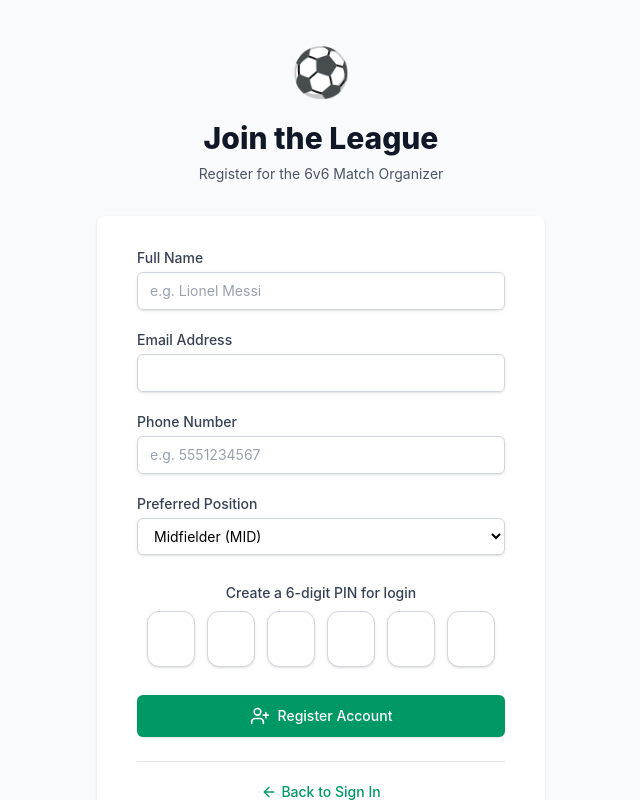
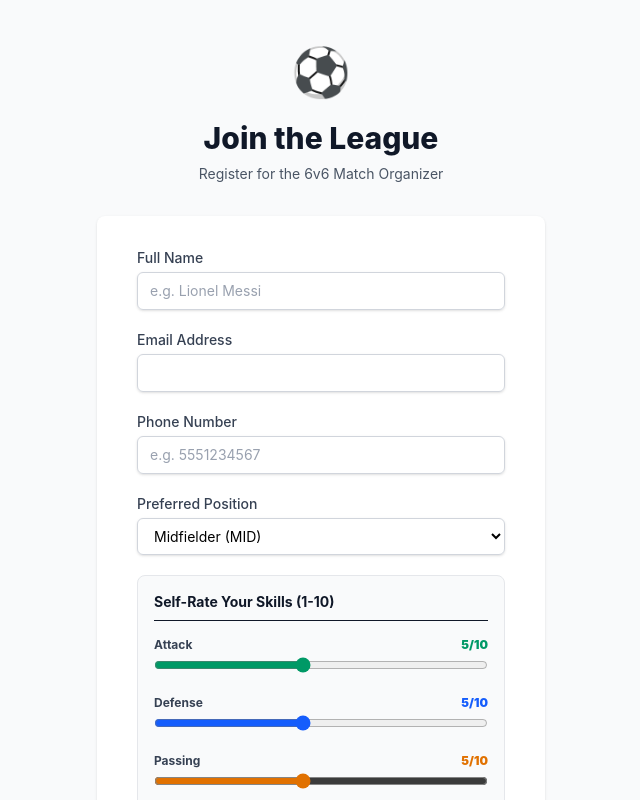
Before and after one commit to codeM1997/jpl-management, a React (Vite) app: page /join in a window 1280 px wide. Shown: the top 800 px of the page, without its empty margins (319-959 px from the left). Built offline with nearby package versions, Linux system fonts and the light colour scheme; no server answers.

Commit message:
Add passing and gk ratings, and allow admin to edit player names

```diff
--- a/src/pages/AdminDashboard.tsx
+++ b/src/pages/AdminDashboard.tsx
@@ -15,11 +15,11 @@ export const AdminDashboard: React.FC = () => {
   const [activeTab, setActiveTab] = useState<'matches' | 'queue' | 'players'>('matches');
 
   // State for the form data of each pending user
-  const [approvalData, setApprovalData] = useState<Record<string, { tier: Tier, att: number, def: number, role: UserRole }>>({});
+  const [approvalData, setApprovalData] = useState<Record<string, { tier: Tier, att: number, def: number, pas: number, gk: number, role: UserRole }>>({});
 
   // Editing Player State
   const [editingPlayer, setEditingPlayer] = useState<AppUser | null>(null);
-  const [editData, setEditData] = useState<{ tier: Tier, att: number, def: number, role: UserRole }>({ tier: 2, att: 5, def: 5, role: 'player' });
+  const [editData, setEditData] = useState<{ name: string, tier: Tier, att: number, def: number, pas: number, gk: number, role: UserRole }>({ name: '', tier: 2, att: 5, def: 5, pas: 5, gk: 5, role: 'player' });
 
   useEffect(() => {
     // Listen for pending users
@@ -32,7 +32,14 @@ export const AdminDashboard: React.FC = () => {
         const u = doc.data() as AppUser;
         users.push(u);
         if (!newApprovalData[u.uid]) {
-          newApprovalData[u.uid] = { tier: 2, att: 5, def: 5, role: 'player' }; // Defaults
+          newApprovalData[u.uid] = {
+            tier: 2,
+            att: u.attackRating || 5,
+            def: u.defRating || 5,
+            pas: u.passingRating || 5,
+            gk: u.gkRating || 5,
+            role: 'player'
+          };
         }
       });
 
@@ -54,7 +61,7 @@ export const AdminDashboard: React.FC = () => {
     };
   }, []);
 
-  const handleUpdate = (uid: string, field: 'tier' | 'att' | 'def' | 'role', value: any) => {
+  const handleUpdate = (uid: string, field: 'tier' | 'att' | 'def' | 'pas' | 'gk' | 'role', value: any) => {
     setApprovalData(prev => ({
       ...prev,
       [uid]: { ...prev[uid], [field]: value }
@@ -73,7 +80,9 @@ export const AdminDashboard: React.FC = () => {
         role: finalRole,
         tier: data.tier,
         attackRating: data.att,
-        defRating: data.def
+        defRating: data.def,
+        passingRating: data.pas,
+        gkRating: data.gk
       });
     } catch (err) {
       console.error("Failed to approve user:", err);
@@ -113,16 +122,27 @@ export const AdminDashboard: React.FC = () => {
 
   const openEditModal = (user: AppUser) => {
     setEditingPlayer(user);
-    setEditData({ tier: user.tier || 2, att: user.attackRating || 5, def: user.defRating || 5, role: user.role });
+    setEditData({
+      name: user.name,
+      tier: user.tier || 2,
+      att: user.attackRating || 5,
+      def: user.defRating || 5,
+      pas: user.passingRating || 5,
+      gk: user.gkRating || 5,
+      role: user.role
+    });
   };
 
   const handleSaveEdit = async () => {
     if (!editingPlayer) return;
     try {
       await updateDoc(doc(db, 'users', editingPlayer.uid), {
+        name: editData.name.trim() || editingPlayer.name,
         tier: editData.tier,
         attackRating: editData.att,
         defRating: editData.def,
+        passingRating: editData.pas,
+        gkRating: editData.gk,
         role: editData.role
       });
       setEditingPlayer(null);
@@ -213,28 +233,37 @@ export const AdminDashboard: React.FC = () => {
                         </div>
                       )}
 
-                      <div className="flex gap-3">
-                        <div className="flex-1">
-                          <label className="text-xs font-bold text-gray-700 block mb-1 flex items-center gap-1">
-                            ATT <Star className="w-3 h-3 text-amber-500" />
-                          </label>
-                          <input
-                            type="number" min="1" max="10"
-                            value={approvalData[user.uid]?.att || 5}
-                            onChange={(e) => handleUpdate(user.uid, 'att', Number(e.target.value))}
-                            className="w-full text-sm rounded border-gray-300 focus:ring-emerald-500 py-1"
-                          />
+                      <div className="space-y-3 pt-2 border-t border-gray-200">
+                        <div>
+                          <div className="flex justify-between items-center mb-1">
+                            <label className="text-xs font-bold text-gray-700 flex items-center gap-1">ATT <Star className="w-3 h-3 text-amber-500" /></label>
+                            <span className="text-xs font-black text-amber-600">{approvalData[user.uid]?.att || 5}</span>
+                          </div>
+                          <input type="range" min="1" max="10" value={approvalData[user.uid]?.att || 5} onChange={(e) => handleUpdate(user.uid, 'att', Number(e.target.value))} className="w-full accent-amber-500" />
                         </div>
-                        <div className="flex-1">
-                          <label className="text-xs font-bold text-gray-700 block mb-1 flex items-center gap-1">
-                            DEF <ShieldAlert className="w-3 h-3 text-blue-500" />
-                          </label>
-                          <input
-                            type="number" min="1" max="10"
-                            value={approvalData[user.uid]?.def || 5}
-                            onChange={(e) => handleUpdate(user.uid, 'def', Number(e.target.value))}
-                            className="w-full text-sm rounded border-gray-300 focus:ring-emerald-500 py-1"
-                          />
+
+                        <div>
+                          <div className="flex justify-between items-center mb-1">
+                            <label className="text-xs font-bold text-gray-700 flex items-center gap-1">DEF <ShieldAlert className="w-3 h-3 text-blue-500" /></label>
+                            <span className="text-xs font-black text-blue-600">{approvalData[user.uid]?.def || 5}</span>
+                          </div>
+                          <input type="range" min="1" max="10" value={approvalData[user.uid]?.def || 5} onChange={(e) => handleUpdate(user.uid, 'def', Number(e.target.value))} className="w-full accent-blue-500" />
+                        </div>
+
+                        <div>
+                          <div className="flex justify-between items-center mb-1">
+                            <label className="text-xs font-bold text-gray-700 flex items-center gap-1">PAS</label>
+                            <span className="text-xs font-black text-emerald-600">{approvalData[user.uid]?.pas || 5}</span>
+                          </div>
+                          <input type="range" min="1" max="10" value={approvalData[user.uid]?.pas || 5} onChange={(e) => handleUpdate(user.uid, 'pas', Number(e.target.value))} className="w-full accent-emerald-500" />
+                        </div>
+
+                        <div>
+                          <div className="flex justify-between items-center mb-1">
+                            <label className="text-xs font-bold text-gray-700 flex items-center gap-1">GK</label>
+                            <span className="text-xs font-black text-purple-600">{approvalData[user.uid]?.gk || 5}</span>
+                          </div>
+                          <input type="range" min="1" max="10" value={approvalData[user.uid]?.gk || 5} onChange={(e) => handleUpdate(user.uid, 'gk', Number(e.target.value))} className="w-full accent-purple-500" />
                         </div>
                       </div>
 
@@ -297,8 +326,8 @@ export const AdminDashboard: React.FC = () => {
                           Tier {user.tier}
                         </span>
                       </td>
-                      <td className="px-6 py-4 whitespace-nowrap text-sm text-gray-500">
-                        ATT: {user.attackRating} | DEF: {user.defRating}
+                      <td className="px-6 py-4 whitespace-nowrap text-xs text-gray-500 font-mono">
+                        A:{user.attackRating} D:{user.defRating} P:{user.passingRating || 5} G:{user.gkRating || 5}
                       </td>
                       <td className="px-6 py-4 whitespace-nowrap text-sm font-medium flex gap-3">
                         {isAdmin && (
@@ -330,6 +359,10 @@ export const AdminDashboard: React.FC = () => {
               </div>
               <div className="space-y-4">
                 <div>
+                  <label className="text-sm font-bold text-gray-700 block mb-1">Name</label>
+                  <input type="text" value={editData.name} onChange={e => setEditData(prev => ({ ...prev, name: e.target.value }))} className="w-full rounded border-gray-300 focus:ring-emerald-500" />
+                </div>
+                <div>
                   <label className="text-sm font-bold text-gray-700 block mb-1">Role</label>
                   <select
                     value={editData.role}
@@ -353,16 +386,38 @@ export const AdminDashboard: React.FC = () => {
                     <option value={3}>Tier 3 (Waitlist likely)</option>
                   </select>
                 </div>
-                <div className="flex gap-4">
-                  <div className="flex-1">
-                    <label className="text-sm font-bold text-gray-700 block mb-1">ATT</label>
-                    <input type="number" min="1" max="10" value={editData.att} onChange={e => setEditData(prev => ({ ...prev, att: Number(e.target.value) }))} className="w-full rounded border-gray-300" />
+
+                <div className="space-y-3 pt-2 border-t border-gray-200">
+                  <div>
+                    <div className="flex justify-between items-center mb-1">
+                      <label className="text-xs font-bold text-gray-700">ATT</label>
+                      <span className="text-xs font-black text-amber-600">{editData.att}/10</span>
+                    </div>
+                    <input type="range" min="1" max="10" value={editData.att} onChange={e => setEditData(prev => ({ ...prev, att: Number(e.target.value) }))} className="w-full accent-amber-500" />
                   </div>
-                  <div className="flex-1">
-                    <label className="text-sm font-bold text-gray-700 block mb-1">DEF</label>
-                    <input type="number" min="1" max="10" value={editData.def} onChange={e => setEditData(prev => ({ ...prev, def: Number(e.target.value) }))} className="w-full rounded border-gray-300" />
+                  <div>
+                    <div className="flex justify-between items-center mb-1">
+                      <label className="text-xs font-bold text-gray-700">DEF</label>
+                      <span className="text-xs font-black text-blue-600">{editData.def}/10</span>
+                    </div>
+                    <input type="range" min="1" max="10" value={editData.def} onChange={e => setEditData(prev => ({ ...prev, def: Number(e.target.value) }))} className="w-full accent-blue-500" />
+                  </div>
+                  <div>
+                    <div className="flex justify-between items-center mb-1">
+                      <label className="text-xs font-bold text-gray-700">PAS</label>
+                      <span className="text-xs font-black text-emerald-600">{editData.pas}/10</span>
+                    </div>
+                    <input type="range" min="1" max="10" value={editData.pas} onChange={e => setEditData(prev => ({ ...prev, pas: Number(e.target.value) }))} className="w-full accent-emerald-500" />
+                  </div>
+                  <div>
+                    <div className="flex justify-between items-center mb-1">
+                      <label className="text-xs font-bold text-gray-700">GK</label>
+                      <span className="text-xs font-black text-purple-600">{editData.gk}/10</span>
+                    </div>
+                    <input type="range" min="1" max="10" value={editData.gk} onChange={e => setEditData(prev => ({ ...prev, gk: Number(e.target.value) }))} className="w-full accent-purple-500" />
                   </div>
                 </div>
+
                 <div className="pt-4 flex gap-2">
                   <button onClick={handleSaveEdit} className="flex-1 bg-emerald-600 hover:bg-emerald-700 text-white font-bold py-2 px-4 rounded-lg">
                     Save Changes
--- a/src/pages/Join.tsx
+++ b/src/pages/Join.tsx
@@ -12,6 +12,10 @@ export const Join: React.FC = () => {
   const [email, setEmail] = useState('');
   const [phone, setPhone] = useState('');
   const [position, setPosition] = useState<Position>('MID');
+  const [attackRating, setAttackRating] = useState(5);
+  const [defRating, setDefRating] = useState(5);
+  const [passingRating, setPassingRating] = useState(5);
+  const [gkRating, setGkRating] = useState(5);
   const [pin, setPin] = useState('');
   const [error, setError] = useState('');
   const [loading, setLoading] = useState(false);
@@ -43,8 +47,10 @@ export const Join: React.FC = () => {
         role: 'pending', // Awaits admin approval
         tier: null,
         preferredPos: position,
-        attackRating: 5,
-        defRating: 5,
+        attackRating,
+        defRating,
+        passingRating,
+        gkRating,
         fcmToken: null,
         createdAt: serverTimestamp()
       });
@@ -123,6 +129,42 @@ export const Join: React.FC = () => {
               </select>
             </div>
 
+            <div className="bg-gray-50 p-4 rounded-lg border border-gray-200 space-y-4">
+              <h3 className="text-sm font-bold text-gray-900 border-b pb-2">Self-Rate Your Skills (1-10)</h3>
+
+              <div>
+                <div className="flex justify-between">
+                  <label className="text-xs font-bold text-gray-700">Attack</label>
+                  <span className="text-xs font-black text-emerald-600">{attackRating}/10</span>
+                </div>
+                <input type="range" min="1" max="10" value={attackRating} onChange={(e) => setAttackRating(Number(e.target.value))} className="w-full mt-1 accent-emerald-600" />
+              </div>
+
+              <div>
+                <div className="flex justify-between">
+                  <label className="text-xs font-bold text-gray-700">Defense</label>
+                  <span className="text-xs font-black text-blue-600">{defRating}/10</span>
+                </div>
+                <input type="range" min="1" max="10" value={defRating} onChange={(e) => setDefRating(Number(e.target.value))} className="w-full mt-1 accent-blue-600" />
+              </div>
+
+              <div>
+                <div className="flex justify-between">
+                  <label className="text-xs font-bold text-gray-700">Passing</label>
+                  <span className="text-xs font-black text-amber-600">{passingRating}/10</span>
+                </div>
+                <input type="range" min="1" max="10" value={passingRating} onChange={(e) => setPassingRating(Number(e.target.value))} className="w-full mt-1 accent-amber-600" />
+              </div>
+
+              <div>
+                <div className="flex justify-between">
+                  <label className="text-xs font-bold text-gray-700">Goalkeeping</label>
+                  <span className="text-xs font-black text-purple-600">{gkRating}/10</span>
+                </div>
+                <input type="range" min="1" max="10" value={gkRating} onChange={(e) => setGkRating(Number(e.target.value))} className="w-full mt-1 accent-purple-600" />
+              </div>
+            </div>
+
             <div className="pt-2">
               <PinInput value={pin} onChange={setPin} label="Create a 6-digit PIN for login" />
             </div>
--- a/src/types.ts
+++ b/src/types.ts
@@ -12,6 +12,8 @@ export interface AppUser {
   preferredPos: Position;
   attackRating: number; // 1-10
   defRating: number;    // 1-10
+  passingRating?: number; // 1-10
+  gkRating?: number;      // 1-10
   fcmToken?: string | null;
   createdAt: any;
 }
```
Also changed, not shown: src/pages/ManageMatch.tsx (+9 -3 lines).
